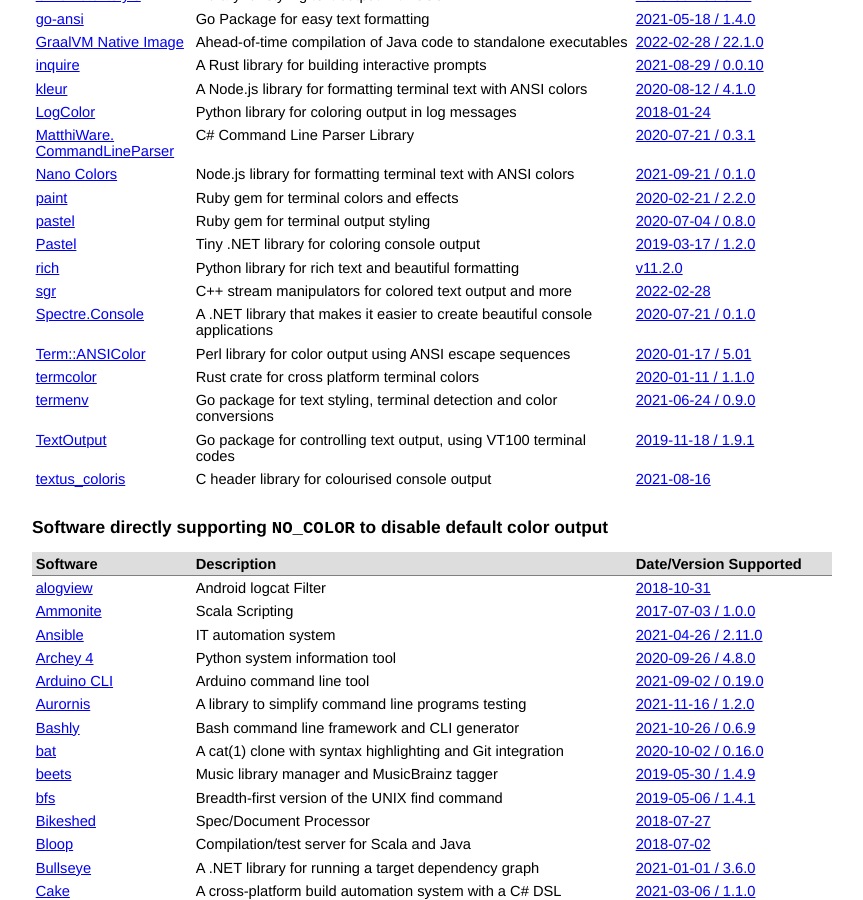
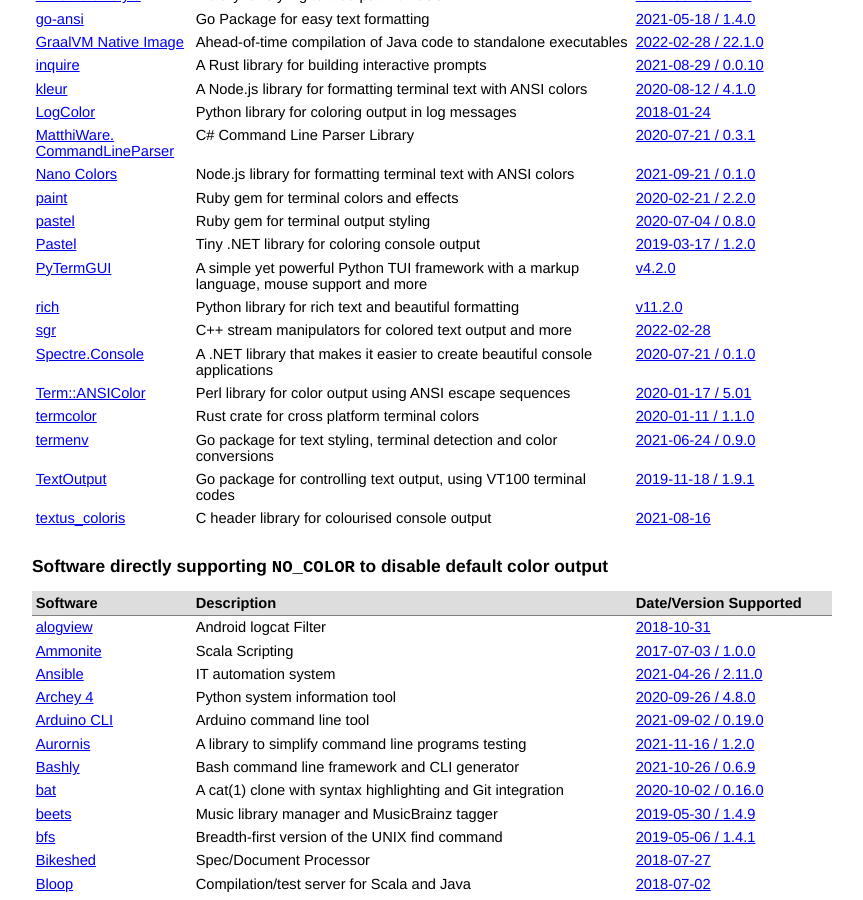
Before and after one commit to jcs/no_color, a Jekyll site: the page built from index.md, in a window 1280 px wide and 900 px high, scrolled down 1136 px. Shown: the whole window, without its empty margins (208-1071 px from the left). Built offline with Jekyll 4.4.1, drawn with Linux system fonts in a browser that asks for light colours; our own code applies the rules of GitHub Pages for plain Markdown files.

Commit message:
Add PyTermGUI (#170)

```diff
--- a/index.md
+++ b/index.md
@@ -88,6 +88,7 @@ color via `NO_COLOR`.
 | [paint](https://github.com/janlelis/paint) | Ruby gem for terminal colors and effects | [2020-02-21 / 2.2.0](https://github.com/janlelis/paint/tree/v2.2.0) |
 | [pastel](https://github.com/piotrmurach/pastel) | Ruby gem for terminal output styling | [2020-07-04 / 0.8.0](https://github.com/piotrmurach/pastel/releases/tag/v0.8.0) |
 | [Pastel](https://github.com/silkfire/Pastel) | Tiny .NET library for coloring console output | [2019-03-17 / 1.2.0](https://github.com/silkfire/Pastel/commit/8a89c2930a2b7ff2c6beae67e6c00fe1d74189d5) |
+| [PyTermGUI](https://github.com/bczsalba/pytermgui/) | A simple yet powerful Python TUI framework with a markup language, mouse support and more | [v4.2.0](https://github.com/bczsalba/pytermgui/releases/tag/v4.2.0) |
 | [rich](https://github.com/Textualize/rich) | Python library for rich text and beautiful formatting | [v11.2.0](https://github.com/Textualize/rich/releases/tag/v11.2.0) |
 | [sgr](https://github.com/datafl4sh/sgr) | C++ stream manipulators for colored text output and more | [2022-02-28](https://github.com/datafl4sh/sgr/commit/a9fede27b1966e0104567541535fd40c9c7b6ef3) |
 | [Spectre.Console](https://github.com/spectreconsole/spectre.console) | A .NET library that makes it easier to create beautiful console applications | [2020-07-21 / 0.1.0](https://github.com/spectreconsole/spectre.console/commit/334dcddc1aa62953ad6c2190344bf5b94820614c) |
```
